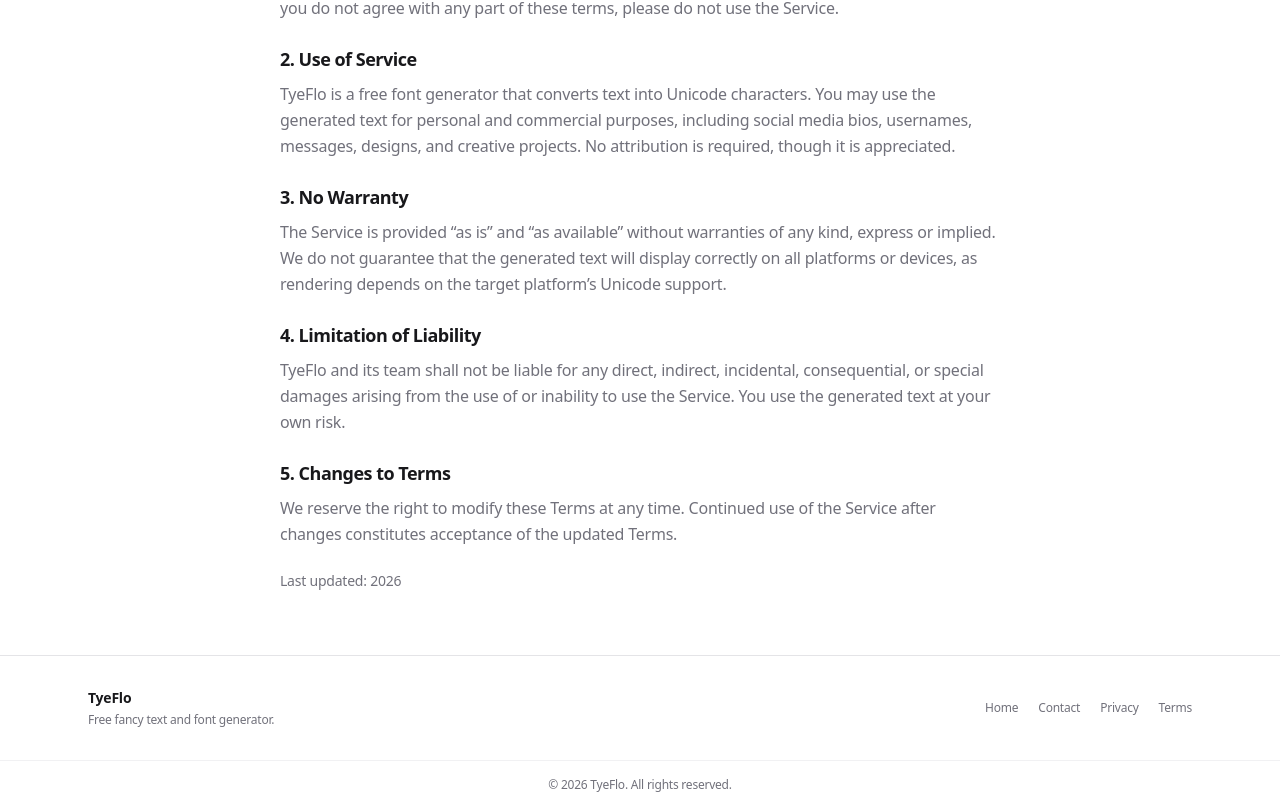
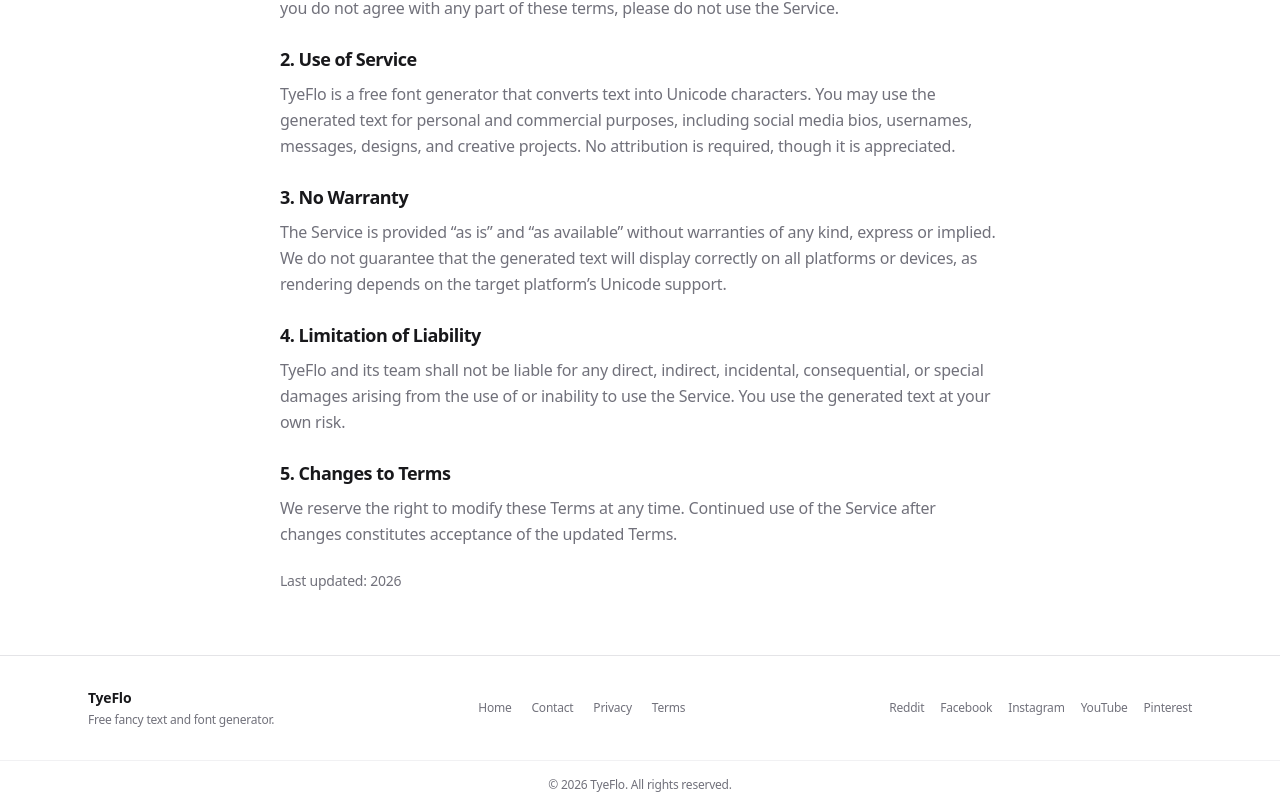
Before and after one commit to itsseoboy/tyeflo, a Next.js app: page /terms in a window 1280 px wide. Shown: the part 304-1113 px from the top of the page. Built offline with nearby package versions, Linux system fonts and the light colour scheme.

Commit message:
Add Social Pages

```diff
--- a/src/components/footer.tsx
+++ b/src/components/footer.tsx
@@ -47,6 +47,61 @@
             Terms
           </Link>
         </nav>
+
+        <div
+          className="flex flex-wrap items-center justify-center gap-4 text-xs text-muted-foreground"
+          aria-label="Social media links"
+        >
+          <a
+            href="https://www.reddit.com/tyeflo"
+            target="_blank"
+            rel="noopener noreferrer"
+            className="transition-colors hover:text-foreground"
+            aria-label="TyeFlo on Reddit"
+          >
+            Reddit
+          </a>
+
+          <a
+            href="https://www.facebook.com/tyeflo"
+            target="_blank"
+            rel="noopener noreferrer"
+            className="transition-colors hover:text-foreground"
+            aria-label="TyeFlo on Facebook"
+          >
+            Facebook
+          </a>
+
+          <a
+            href="https://www.instagram.com/tyeflo"
+            target="_blank"
+            rel="noopener noreferrer"
+            className="transition-colors hover:text-foreground"
+            aria-label="TyeFlo on Instagram"
+          >
+            Instagram
+          </a>
+
+          <a
+            href="https://www.youtube.com/tyeflo"
+            target="_blank"
+            rel="noopener noreferrer"
+            className="transition-colors hover:text-foreground"
+            aria-label="TyeFlo on YouTube"
+          >
+            YouTube
+          </a>
+
+          <a
+            href="https://www.pinterest.com/tyeflo"
+            target="_blank"
+            rel="noopener noreferrer"
+            className="transition-colors hover:text-foreground"
+            aria-label="TyeFlo on Pinterest"
+          >
+            Pinterest
+          </a>
+        </div>
       </div>
 
       <div className="border-t border-border/50">
@@ -57,3 +112,4 @@
     </footer>
   );
 }
+``
```
